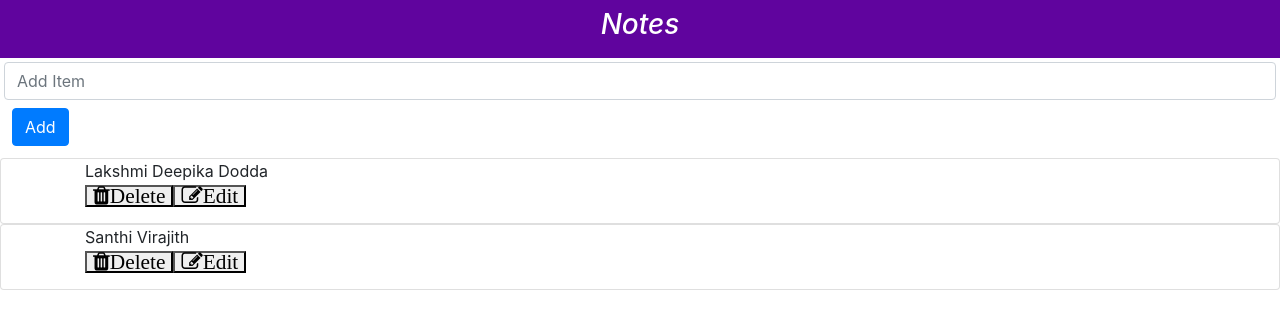
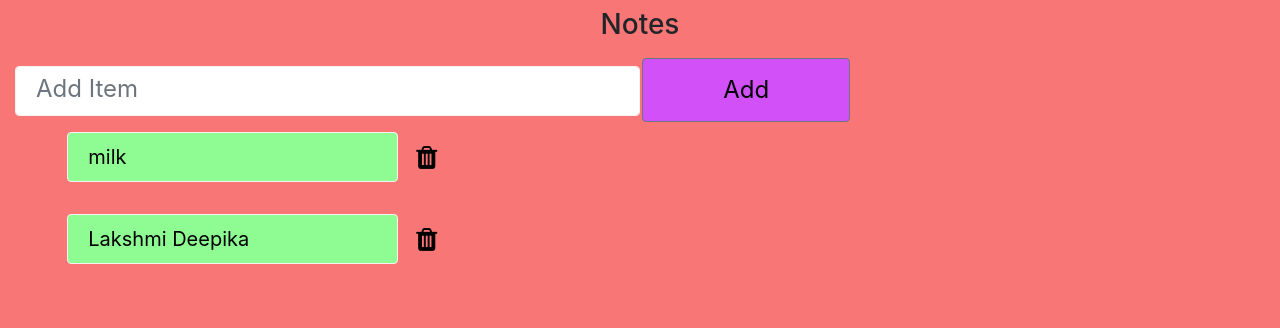
Before and after one commit to deepikavirajith/Todo-List, a React (Create React App) app: page / in a window 1280 px wide. Shown: the top 328 px of the page. Built offline with nearby package versions, Linux system fonts and the light colour scheme; data requests are answered from the project's data file.

Commit message:
updated todolist

```diff
--- a/json-server/db.json
+++ b/json-server/db.json
@@ -1,12 +1,12 @@
 {
   "data": [
     {
-      "title": "Lakshmi Deepika Dodda",
-      "id": 4
+      "title": "milk",
+      "id": 9
     },
     {
-      "title": "Santhi Virajith ",
-      "id": 5
+      "title": "Lakshmi Deepika",
+      "id": 10
     }
   ]
 }
--- a/package.json
+++ b/package.json
@@ -14,7 +14,9 @@
     "font-awesome": "4.7.0",
     "react": "^17.0.2",
     "react-dom": "^17.0.2",
+    "react-flip-move": "^3.0.4",
     "react-popper": "0.9.2",
+    "react-router-dom": "^6.2.1",
     "react-scripts": "4.0.3",
     "reactstrap": "5.0.0",
     "web-vitals": "^1.0.1"
--- a/src/App.css
+++ b/src/App.css
@@ -1,5 +1,57 @@
-.navbar{
-  background-color: rgb(96, 4, 158);
-  color: white;
-  font-style: oblique;
+body{
+  background-color: #f87676;
 }
+
+button{
+  color: black;
+  min-width: 48px;
+  min-height: 48px;
+  font-style: bold;
+  margin: 5px;
+  background: transparent;
+}
+
+.btn-add{
+  color: black;
+  font-size: 1.5em;
+  font-style: bold;
+  margin: 0 0 2px 2px;
+  background-color: rgb(209, 80, 248);
+
+}
+
+.input[type=text], select {
+  width: 100%;
+  padding: 12px 20px;
+  margin: 8px 0;
+  display: inline-block;
+  border: 1px solid rgb(248, 243, 243);
+  border-radius: 4px;
+  box-sizing: border-box;
+}
+::placeholder{
+  font-size: 1.5em;
+}
+
+.form-group {
+  margin: auto;
+  text-align: center;
+}
+
+.editInput{
+  margin: 10px 0;
+  max-width: 80%;
+  font-size: 1.0em;
+  background-color: rgb(142, 252, 147);
+  border-style: ridge;
+  padding: 12px 20px;
+  margin: 8px 0;
+  display: inline-block;
+  border: 1px solid rgb(248, 243, 243);
+  border-radius: 4px;
+  box-sizing: border-box;
+}
+
+h5{
+  font-style: bold;
+}
--- a/src/App.js
+++ b/src/App.js
@@ -1,7 +1,8 @@
-import React, { Component } from "react";
+import React, { Component, ReactDOM } from "react";
 import './App.css';
 import Header from './components/HeaderComponent';
 import ToDoList from './components/ToDoListComponent';
+
 
 class App extends Component {
   render(){
--- a/src/components/ToDoListComponent.js
+++ b/src/components/ToDoListComponent.js
@@ -1,7 +1,8 @@
 import React, { Component } from "react";
-import { Input, Button, Form } from "reactstrap";
+import { Input, Button, Form, FormGroup } from "reactstrap";
 import axios from "axios";
 import { baseUrl } from "./baseUrl";
+import UpdateComponent from "./UpdateComponent";
 
 class ToDoList extends Component {
   constructor(props) {
@@ -9,20 +10,20 @@ class ToDoList extends Component {
     this.state = {
       itemsList: [],
       inputData: "",
+      editInput: ""
     };
     this.handleOnChange = this.handleOnChange.bind(this);
     this.addItem = this.addItem.bind(this);
     this.deleteItem = this.deleteItem.bind(this);
     this.getItem = this.getItem.bind(this);
     this.updateItem = this.updateItem.bind(this);
-
   }
 
   handleOnChange(event) {
+    event.preventDefault();
     this.setState({
       inputData: event.target.value,
     });
-    event.preventDefault();
   }
 
   getItem() {
@@ -49,9 +50,7 @@ class ToDoList extends Component {
       try {
         axios.post(baseUrl, { title: this.state.inputData }).then((res) => {
           console.log(this.state.inputData);
-          const items = [...this.state.itemsList.id];
           this.setState({
-            itemsList: items,
             inputData: "",
           });
           this.getItem();
@@ -86,44 +85,52 @@ class ToDoList extends Component {
         .then((res) => {
           console.log(val);
           const items = this.state.itemsList;
+          items.map((item) => {
+            if (item.id === id) {
+              item.title = val;
+            }
+          });
           this.setState({
-            itemsList: items.filter((item) => item.id !== id),
-            inputData:val,
+            itemsList: items
           });
-          console.log(items);
-          console.log(val);
         });
     } catch (err) {
       console.log(err);
     }
   }
 
-
   render() {
     return (
-      <div className="Todo">
-          <Form id="todo-list" onSubmit={this.addItem} className="m-1">
+      <div className="container-fluid">
+
+          <Form id="todo-list" onSubmit={this.addItem}>
+          <div className="form-group row">
             <Input
+              className="input col-12 col-sm-6"
               type="text"
               name="name"
               value={this.state.inputData}
               placeholder="Add Item"
               onChange={this.handleOnChange}
             ></Input>
-            <Button
-              type="submit"
-              className="m-2"
-              color="primary"
-            >
+            <Button className="btn-add col-12 col-sm-2" type="submit">
               Add
             </Button>
+            </div>
           </Form>
-            {this.state.itemsList.map((todo) => (
-               <div key={todo.id} className="card">
-               <div className="container">
-                 <p>
-                   {todo.title}
-                   <div>
+
+        <div className="form-group row">
+          <UpdateComponent
+            itemsList={this.state.itemsList}
+            editInput={this.state.editInput}
+            deleteItem={this.deleteItem}
+            updateItem={this.updateItem}
+          />
+        </div>
+      </div>
+    );
+  }
+  /*<div>
                      <button
                        className="fa fa-trash fa-lg"
                        onClick={() => this.deleteItem(todo.id)
@@ -140,33 +147,6 @@ class ToDoList extends Component {
                      >
                        Edit
                      </button>
-                   </div>
-                 </p>
-               </div>
-             </div>
-           ))}
-            </div>
-            /*<li key={todo.id}>
-                {todo.title}
-                <span
-                  className="fa fa-trash fa-lg"
-                  onClick={() => {
-                    this.deleteItem(todo.id);
-                  }}
-                ></span>
-                <span
-                  className="fa fa-edit fa-lg"
-                  onClick={() => {
-                    this.updateItem(todo.id, todo.title);
-                    console.log(this.updateItem(todo.id, todo.title));
-                  }}
-                ></span>
-              </li>
-            ))}
-          </ul>
-        </div>
-      </div>*/
-    );
-  }
+                   </div>*/
 }
 export default ToDoList;
--- /dev/null
+++ b/src/components/UpdateComponent.js
@@ -0,0 +1,27 @@
+import React from 'react';
+import FlipMove from 'react-flip-move';
+
+function UpdateComponent(props){
+    const itemsList = props.itemsList;
+    const listItems = itemsList.map(item =>
+   {
+       return <div className="list" key={item.id}>
+     <ul>
+         <input className="editInput" type="text" id={item.id} value={item.title} onChange={(e)=>{
+             props.updateItem(item.id, e.target.value)}}/>
+        <span>
+
+        <button className="btn fa fa-trash fa-lg"
+        onClick={() => props.deleteItem(item.id)}></button>
+        </span>
+     </ul>
+
+    </div>
+    })
+    return <div >
+        <h5>{listItems}</h5>
+
+    </div>;
+  }
+
+  export default UpdateComponent;
```
Also changed, not shown: 1 other file (tests, documents, lock files or other folders).
